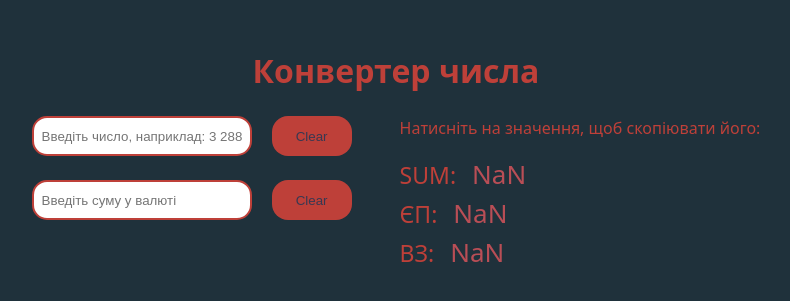
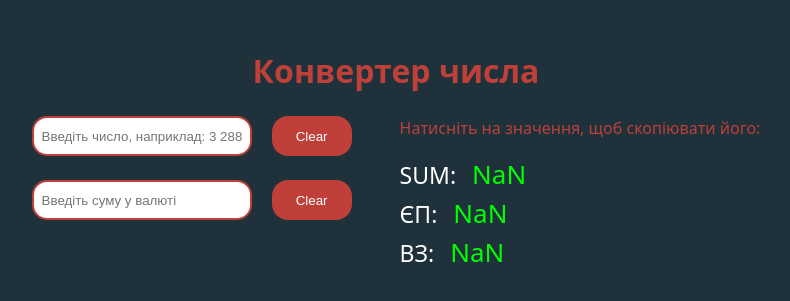
Before and after one commit to bveretelnik/convert-sum, a React (Vite) app: page / in a window 1280 px wide. Shown: the part 259-560 px from the top of the page, without its empty margins (252-1042 px from the left). Built offline with nearby package versions, Linux system fonts and the light colour scheme.

Commit message:
FT - add scss

```diff
--- a/package.json
+++ b/package.json
@@ -12,7 +12,8 @@
   "dependencies": {
     "prettier": "^3.5.3",
     "react": "^19.0.0",
-    "react-dom": "^19.0.0"
+    "react-dom": "^19.0.0",
+    "sass": "^1.86.3"
   },
   "eslintConfig": {
     "extends": [
--- a/src/components/Button/ClearButton.css
+++ b/src/components/Button/ClearButton.css
@@ -3,7 +3,7 @@
     width: 80px;
     height: 40px;
     background: #be4039;
-    color: #383852;
+    color: #fff;
     border: none;
     border-radius: 16px;
 }
--- a/src/components/CopyToClipboard/CopyToClipboard.jsx
+++ b/src/components/CopyToClipboard/CopyToClipboard.jsx
@@ -1,21 +1,21 @@
 import React, { useState } from 'react';
 import copyTextToClipboard from '../../heplers/copyTextToClipboard.js';
-import './CopyToClipboard.css';
+import styles from './CopyToClipboard.module.scss';
 
 const CopyToClipboard = ({ value, label }) => {
   const [copied, setCopied] = useState(false);
 
   return (
     <div>
-      <div className={'clipboardContainer'}>
-        <div className={'clipboardLabel'}>{label}</div>
+      <div className={styles.clipboardContainer}>
+        <div className={styles.clipboardLabel}>{label}</div>
         <div
-          className={'clipboardValue'}
+          className={styles.clipboardValue}
           onClick={() => copyTextToClipboard(value, setCopied)}
         >
           {value}
         </div>
-        {copied && <div className={'clipboardSuccess'}>✅</div>}
+        {copied && <div className={styles.clipboardSuccess}>✅</div>}
       </div>
     </div>
   );
--- a/src/components/CopyToClipboard/CopyToClipboard.css
+++ b/src/components/CopyToClipboard/CopyToClipboard.module.scss
@@ -5,13 +5,13 @@
 }
 
 .clipboardLabel {
-    color: #be4039;
+    color: #ffffff;
     font-size: 23px;
 }
 
 .clipboardValue {
     cursor: pointer;
-    color: #b94e56;
+    color: #00FF00;
     font-size: 26px;
 }
 
--- a/src/components/NumberConverter/NumberConverter.jsx
+++ b/src/components/NumberConverter/NumberConverter.jsx
@@ -1,5 +1,5 @@
 import React, { useRef, useState } from 'react';
-import './NumberConverter.css';
+import styles from './NumberConverter.module.scss';
 import CopyToClipboard from '../CopyToClipboard/CopyToClipboard.jsx';
 import ClearButton from '../Button/ClearButton.jsx';
 import { EP, VZ } from '../../constants/taxConstants.js';
@@ -11,34 +11,25 @@ const NumberConverter = () => {
   const [input, setInput] = useState('');
   const [inputCur, setInputCur] = useState('');
 
-  const convertNumberFormat = input => {
-    return input.replace(/\s/g, '').replace(/\./g, ',');
-  };
-
-  const handleInputChange = e => {
-    const value = e.target.value;
-    setInput(value);
-  };
-
   const number =
-    parseFloat(input.replace(',', '.')) *
+    parseFloat(input.replace(',', '.').replace(' ', '')) *
     (parseFloat(inputCur.replace(',', '.')) || 1);
 
   const epTax = replaceChar(number * EP);
   const militaryTax = replaceChar(number * VZ);
 
   return (
-    <div className="convectorContainer">
+    <div className={styles.convectorContainer}>
       <h1>Конвертер числа</h1>
-      <div className="convectorWrapper">
-        <div className="convectorInputWrapper">
+      <div className={styles.convectorWrapper}>
+        <div className={styles.convectorInputWrapper}>
           <div>
             <input
-              className="convectorInput"
+              className={styles.convectorInput}
               type="text"
               value={input}
               ref={inputRef}
-              onChange={handleInputChange}
+              onChange={e => setInput(e.target.value)}
               placeholder="Введіть число, наприклад: 3 288.50"
             />
             <ClearButton
@@ -50,7 +41,7 @@ const NumberConverter = () => {
           </div>
           <div>
             <input
-              className="convectorInput"
+              className={styles.convectorInput}
               type="text"
               value={inputCur}
               ref={inputCurRef}
@@ -68,7 +59,9 @@ const NumberConverter = () => {
           </div>
         </div>
         <div>
-          <p className="title">Натисніть на значення, щоб скопіювати його:</p>
+          <p className={styles.title}>
+            Натисніть на значення, щоб скопіювати його:
+          </p>
           <CopyToClipboard value={replaceChar(number)} label={'SUM:'} />
           <CopyToClipboard value={epTax || 0} label={'ЄП:'} />
           <CopyToClipboard value={militaryTax || 0} label={'ВЗ:'} />
```
Also changed, not shown: src/components/NumberConverter/NumberConverter.module.scss (renamed from src/components/NumberConverter/NumberConverter.css), 2 other files (tests, documents, lock files or other folders).
